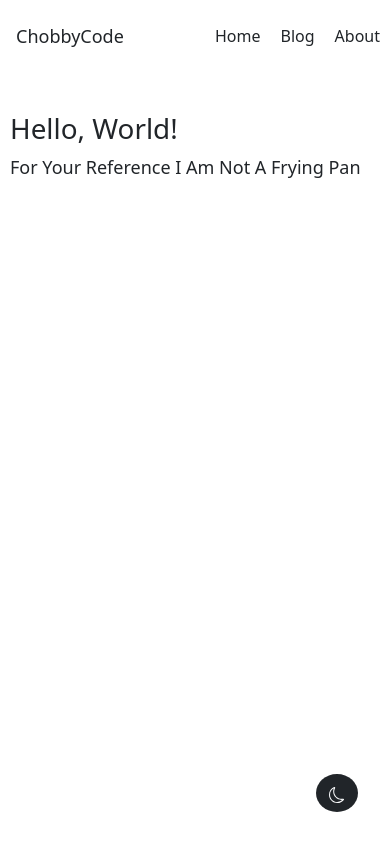
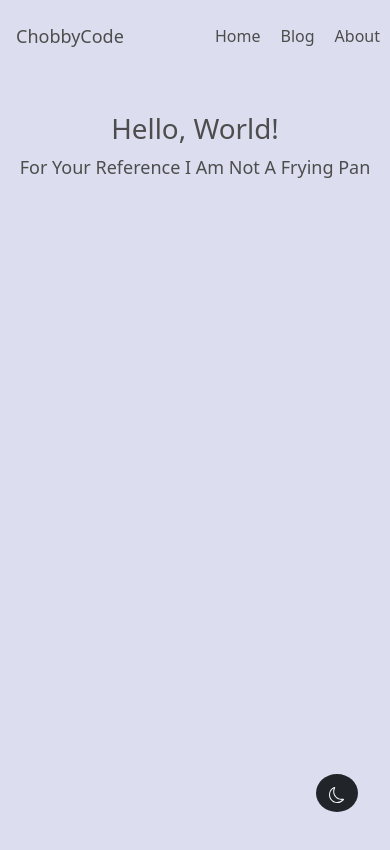
Before and after one commit to ChobbyCode/ChobbyCode.github.io, a React (Vite) app: page /#/ in a window 390 px wide. Shown: the top 850 px of the page. Built offline with nearby package versions, Linux system fonts and the light colour scheme.

Commit message:
New Background + Mobile Center Text

```diff
--- a/src/App.tsx
+++ b/src/App.tsx
@@ -17,6 +17,8 @@ import AboutPage from "./components/pages/AboutPage.tsx"
 function App() {
 
   let LightTheme: boolean = true;
+  document.body.style.backgroundColor = "hsl(233, 38%, 90%)";
+  document.body.style.color = "#4D4D4D";
 
   const ChangeTheme = () => {
     if(LightTheme){
@@ -25,7 +27,7 @@ function App() {
       document.body.style.color = "#ffffff";
     } else {
       LightTheme = true;
-      document.body.style.backgroundColor = "#ffffff";
+      document.body.style.backgroundColor = "hsl(233, 38%, 90%)"
       document.body.style.color = "#4D4D4D"
     }
   };
--- a/src/assets/styles/DefaultStyles.css
+++ b/src/assets/styles/DefaultStyles.css
@@ -12,6 +12,19 @@ section {
   color: inherit;
   padding: 0 10px;
   min-height: 100vh;
+}
+
+@media (pointer:none), (pointer:coarse) {
+  .content {
+    margin: 40px auto;
+    max-width: 650px;
+    line-height 1.6;
+    font-size 18px;
+    color: inherit;
+    padding: 0 10px;
+    min-height: 100vh;
+    text-align: center;
+  }
 }
 
 .hiddenLink {
```
